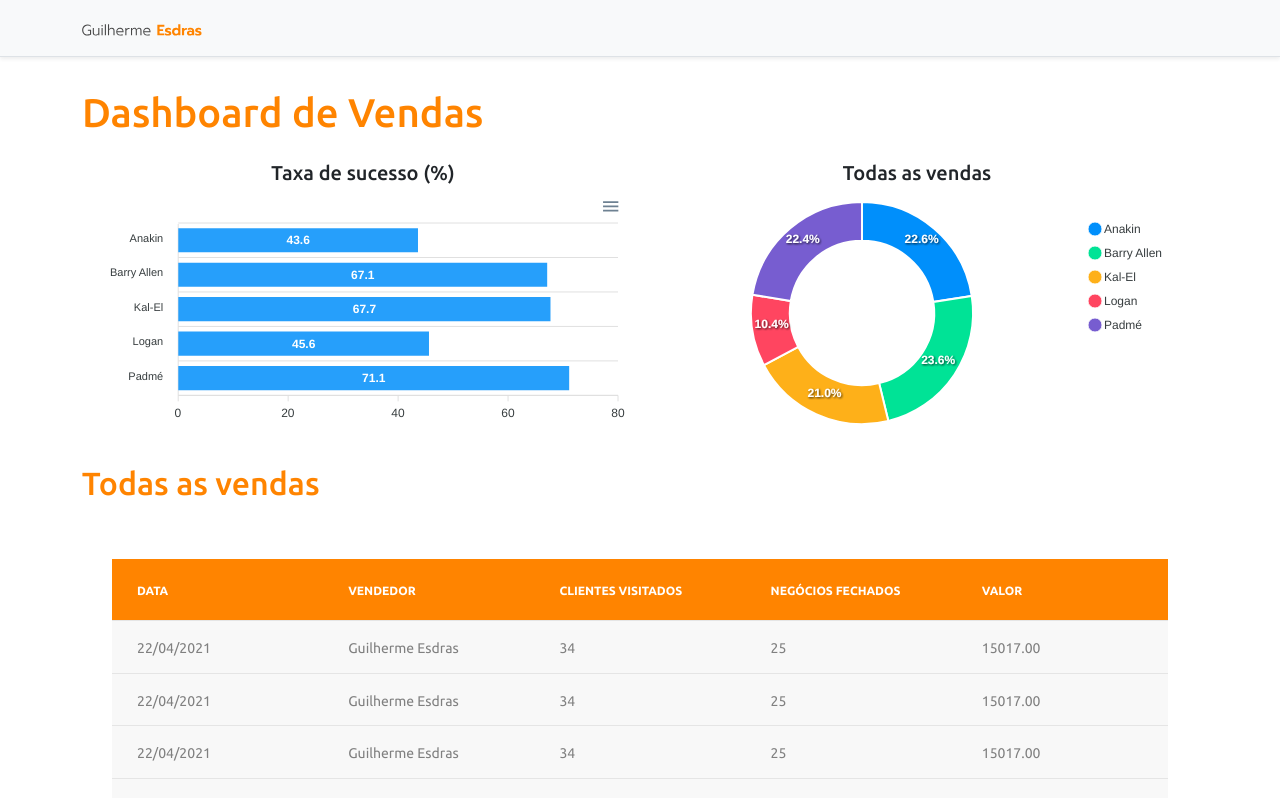
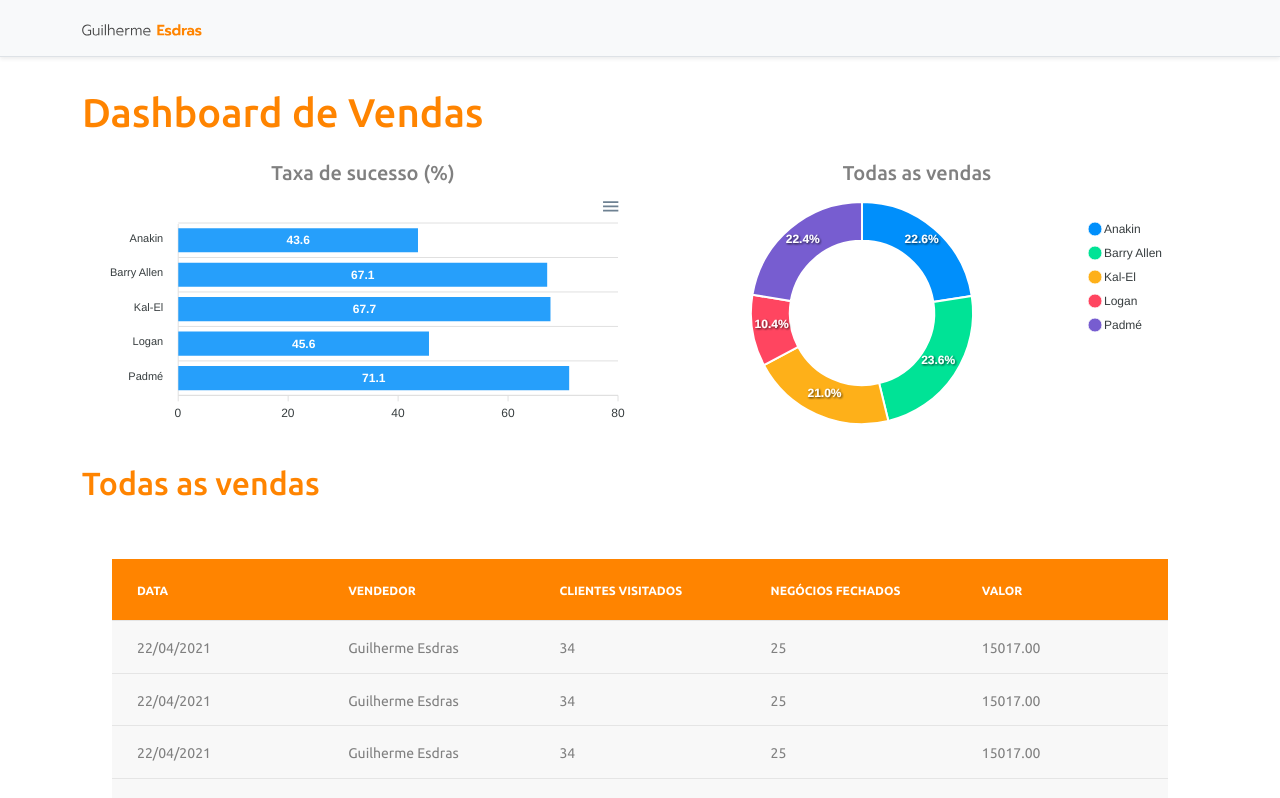
Before and after one commit to GuilhermeEsdras/projeto-sds, a React (Create React App) app in the folder frontend/: page / in a window 1280 px wide. Shown: the top 798 px of the page. Built offline with nearby package versions, Linux system fonts and the light colour scheme.

Commit message:
Front End - Small adjustment. Secundary text color

```diff
--- a/frontend/src/assets/sass/vendors/bootstrap/bootstrap.scss
+++ b/frontend/src/assets/sass/vendors/bootstrap/bootstrap.scss
@@ -11,3 +11,7 @@
 .text-primary {
   color: $color-primary !important;
 }
+
+.text-secundary {
+  color: $color-default-grey !important;
+}
```
